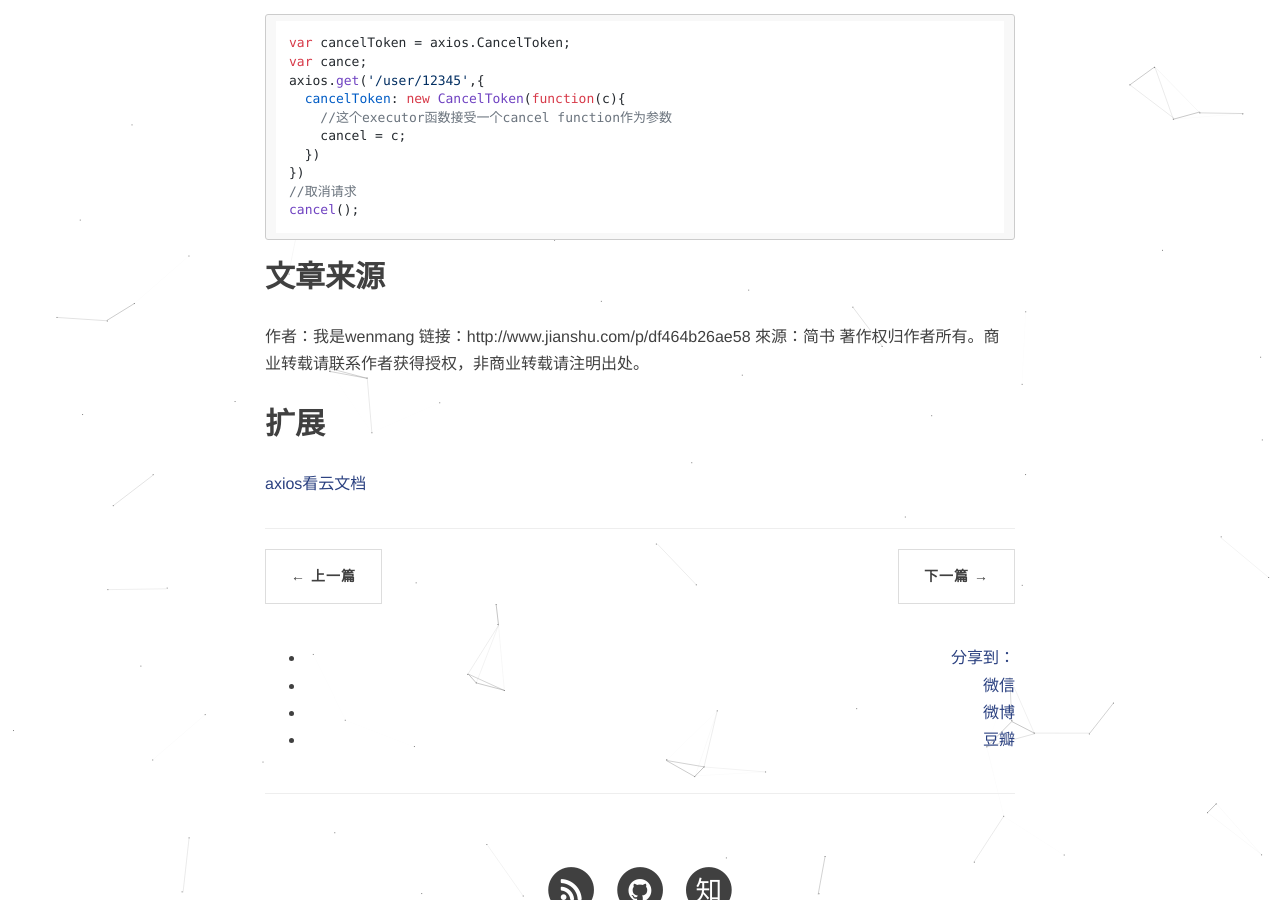
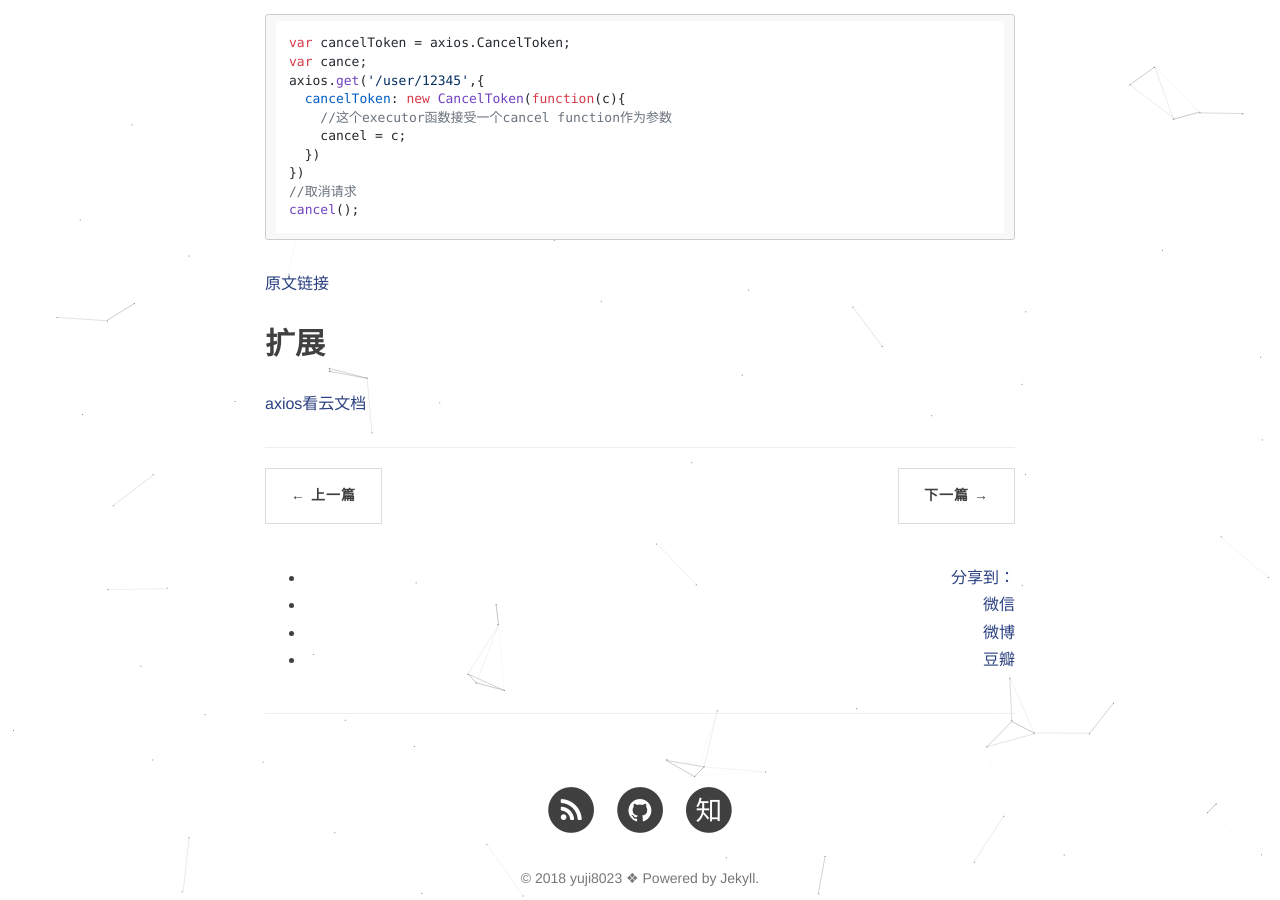
Before and after one commit to yuji8023/yuji8023.github.io, a Jekyll site: the page built from _posts/2017-09-05-axios.md, in a window 1280 px wide and 900 px high, scrolled down 8607 px. Built offline with Jekyll 4.4.1, drawn with Linux system fonts in a browser that asks for light colours; nearby versions of some CDN libraries; comment, search, counter and statistics services are not loaded.

```diff
--- a/_posts/2017-09-05-axios.md
+++ b/_posts/2017-09-05-axios.md
@@ -382,12 +382,11 @@ config配置将会以优先级别来合并，顺序是lib/defauts.js中的默认
     //取消请求
     cancel();
 
-## 文章来源
 
-作者：我是wenmang
-链接：http://www.jianshu.com/p/df464b26ae58
-來源：简书
-著作权归作者所有。商业转载请联系作者获得授权，非商业转载请注明出处。
+
+
+[原文链接](http://www.jianshu.com/p/df464b26ae58)
+
 
 ## 扩展
 
```
Also changed, not shown: _posts/2017-09-07-vue-api.md (+3 -5 lines), _posts/2017-09-08-webpack-require-ensure.md (added, +48 -0 lines), _posts/2017-09-08.md (deleted, +0 -5 lines), _posts/2017-09-15-router-before.md (added, +8 -0 lines), _posts/2018-01-15-debounce.md (+3 -3 lines).
